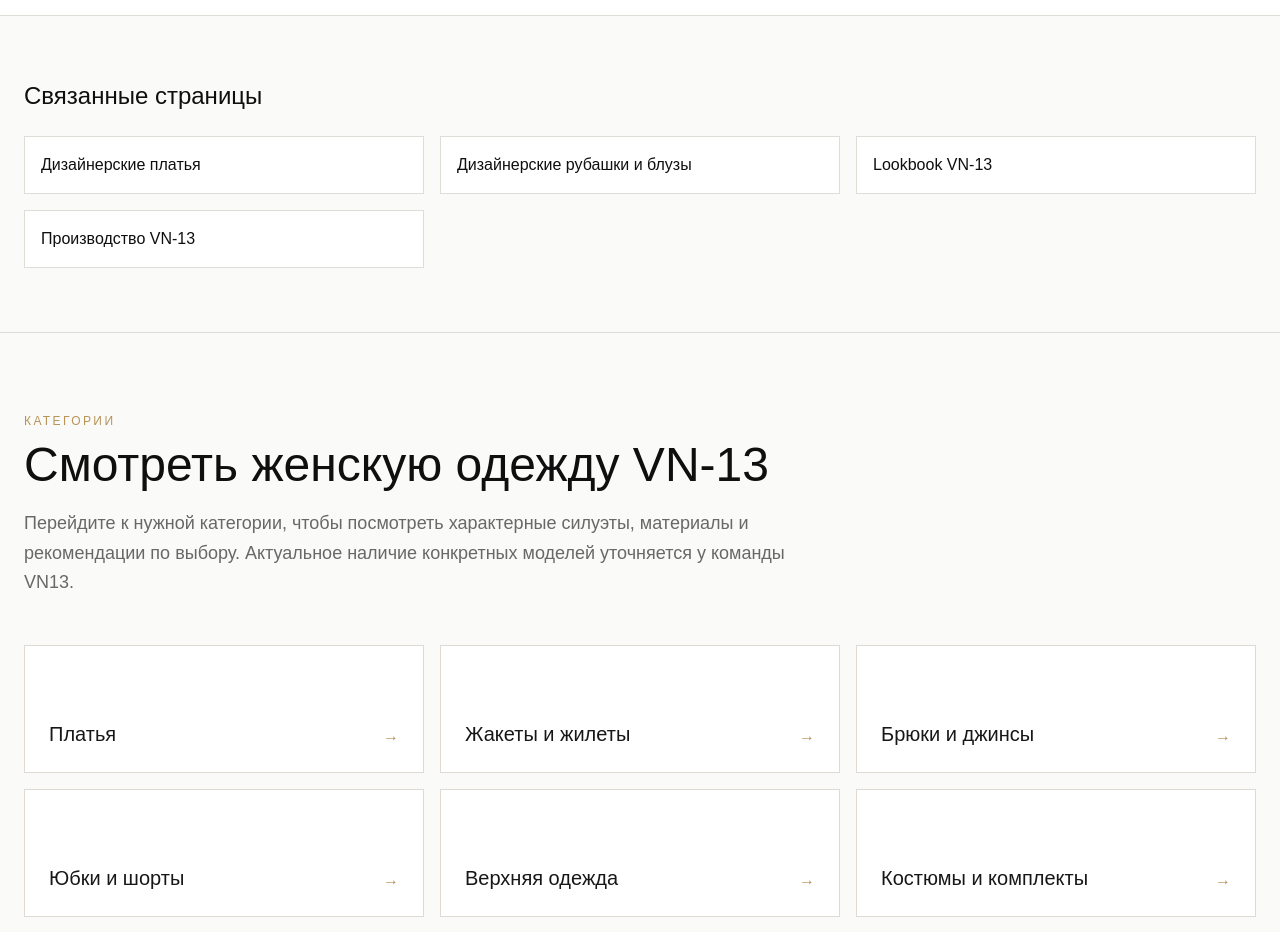
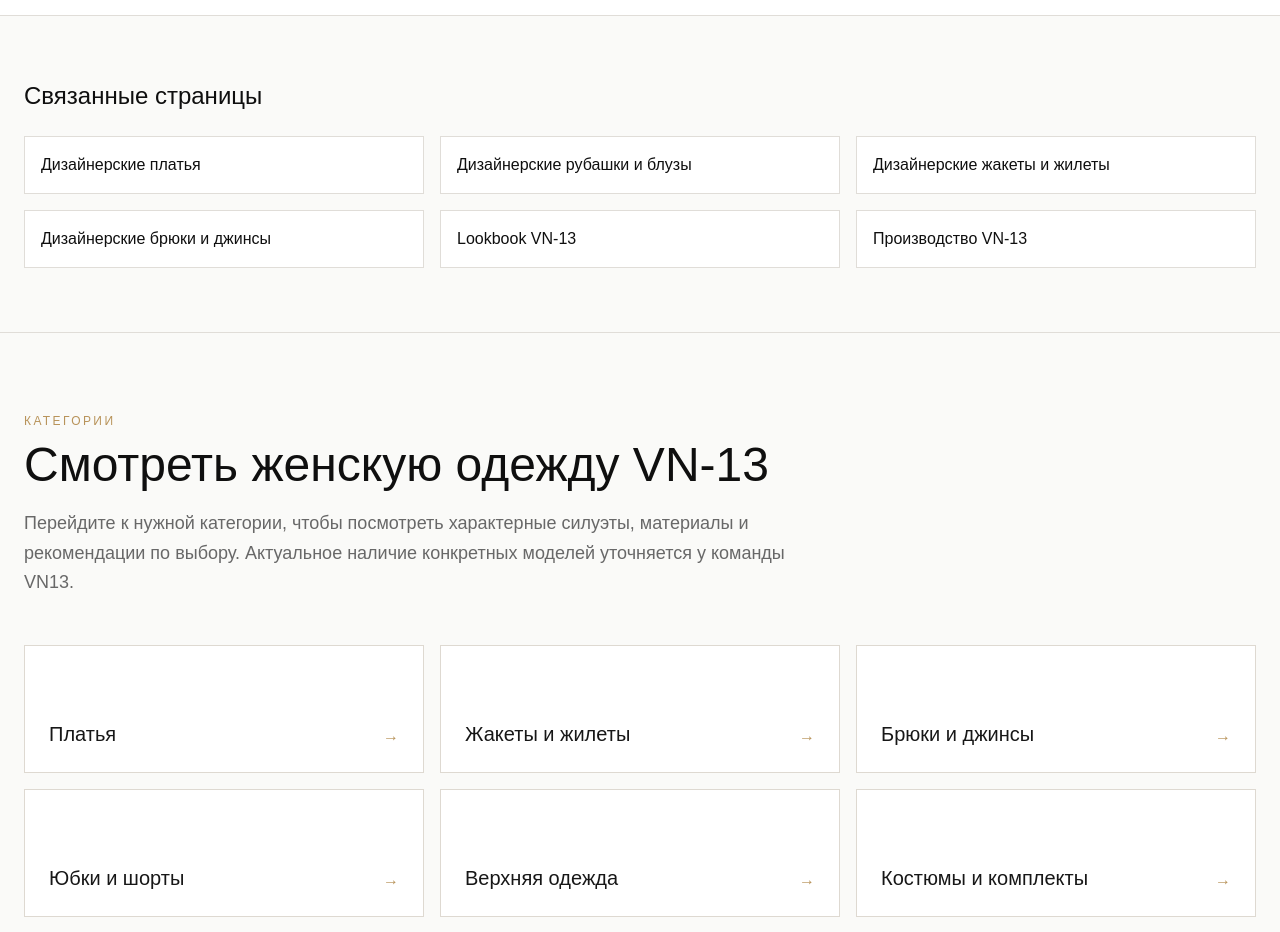
Before and after one commit to coffeeshop13/vn-13, a Next.js app: page /vn-13-brand in a window 1280 px wide. Shown: the part 7820-8752 px from the top of the page. Built offline with nearby package versions, Linux system fonts and the light colour scheme.

Commit message:
Expand VN13 catalog category links

```diff
--- a/app/vn-13-brand/page.tsx
+++ b/app/vn-13-brand/page.tsx
@@ -464,6 +464,12 @@ export default function VN13BrandPage() {
             <Link href="/рубашки-и-блузы/" className="p-4" style={{ border: '1px solid #e0ddd8', backgroundColor: '#fff' }}>
               Дизайнерские рубашки и блузы
             </Link>
+            <Link href="/жакеты-и-жилеты/" className="p-4" style={{ border: '1px solid #e0ddd8', backgroundColor: '#fff' }}>
+              Дизайнерские жакеты и жилеты
+            </Link>
+            <Link href="/брюки-и-джинсы/" className="p-4" style={{ border: '1px solid #e0ddd8', backgroundColor: '#fff' }}>
+              Дизайнерские брюки и джинсы
+            </Link>
             <Link href="/lookbook/" className="p-4" style={{ border: '1px solid #e0ddd8', backgroundColor: '#fff' }}>
               Lookbook VN-13
             </Link>
```
